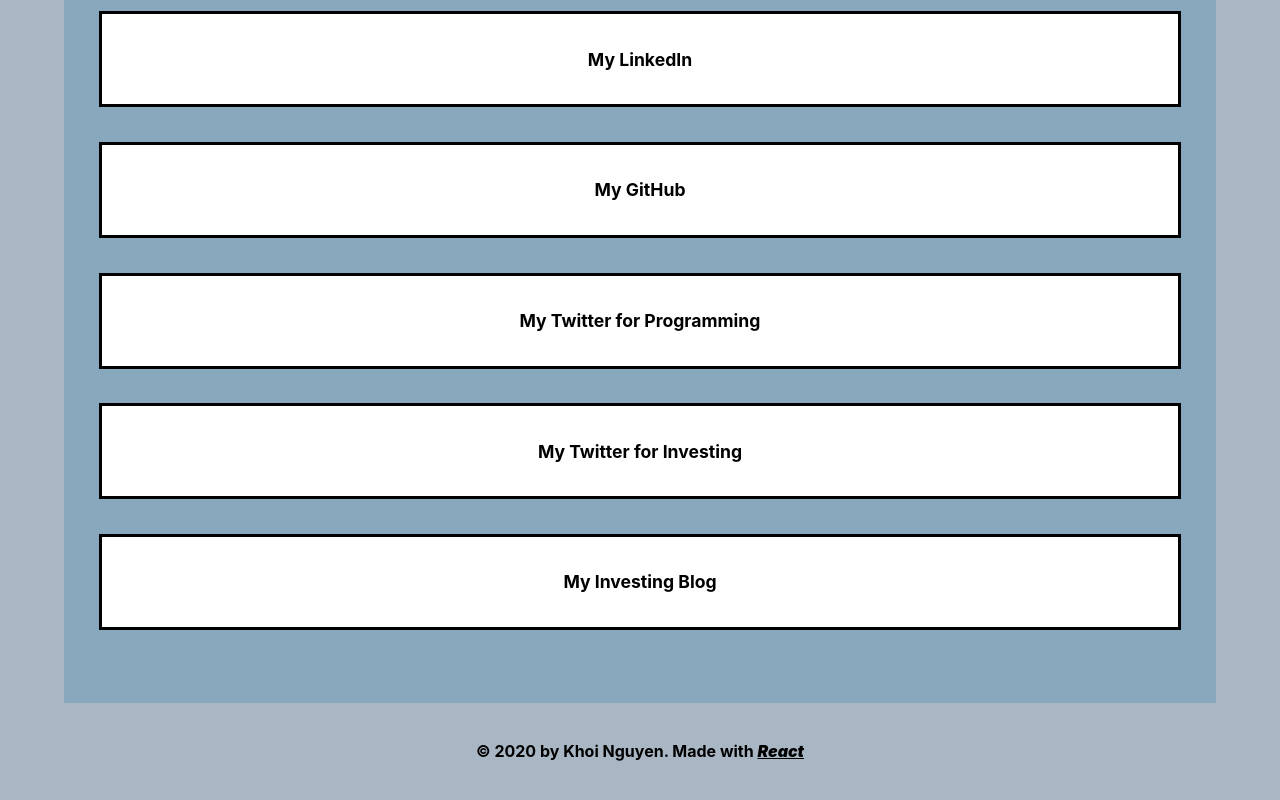
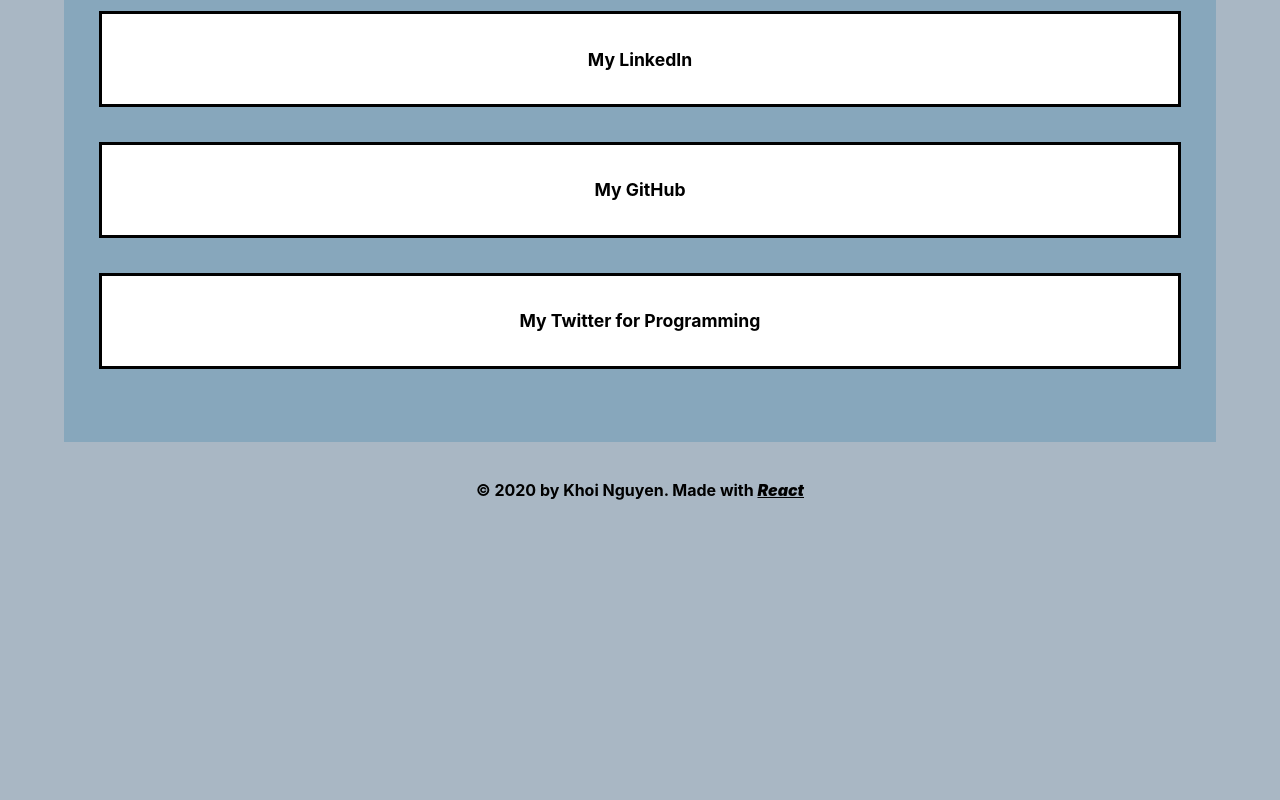
Before and after one commit to KhoiUna/khoilinks, a React (Create React App) app: page / in a window 1280 px wide. Shown: the part 573-1373 px from the top of the page. After the commit the page ends 1111 px from the top, so only its background shows below. Built offline with nearby package versions, Linux system fonts and the light colour scheme.

Commit message:
update Links

```diff
--- a/src/components/Links.js
+++ b/src/components/Links.js
@@ -6,8 +6,6 @@ const myLinks = [
   "My LinkedIn",
   "My GitHub",
   "My Twitter for Programming",
-  "My Twitter for Investing",
-  "My Investing Blog",
 ];
 const url = [
   "https://www.youtube.com/c/khoiuna",
@@ -15,8 +13,6 @@ const url = [
   "https://www.linkedin.com/in/khoiuna",
   "https://github.com/KhoiUna",
   "https://twitter.com/KhoiUna",
-  "https://twitter.com/InvestingKhoi",
-  "https://thorwaitson.wixsite.com/website",
 ];
 
 class Links extends React.Component {
```
Also changed, not shown: 1 other file (tests, documents, lock files or other folders).
